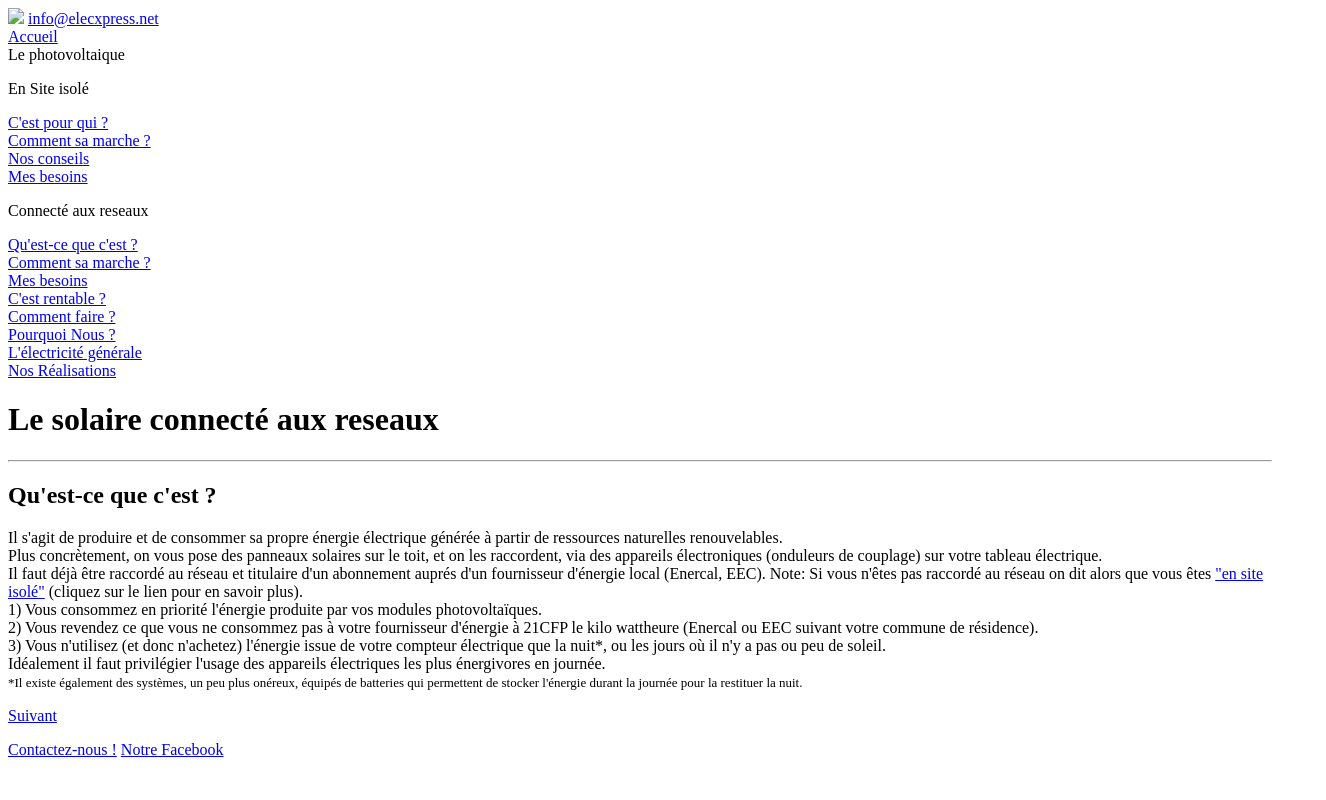
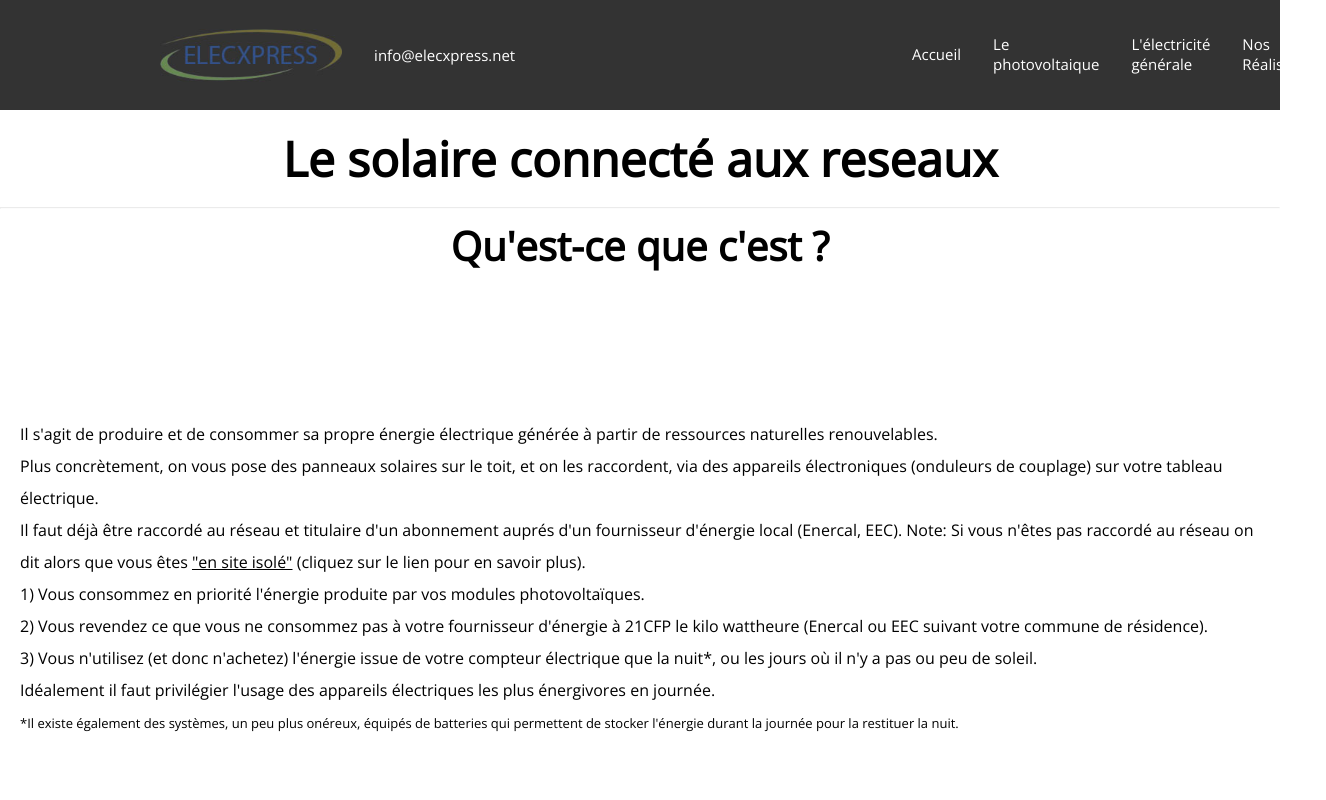
Before and after one commit to AKAmoldu/Projet_ElecXpress, a plain HTML site: page Projet_elec-xpress/sous-menu-connecté-reseaux/quest-ce-que-cest.html in a window 1280 px wide. Shown: the top 800 px of the page, 1326 px wide, since content can reach past the window. Drawn offline with nearby package versions, Linux system fonts and the light colour scheme; the site is published under a folder, as on GitHub Pages, so addresses that start at the root find nothing.

Commit message:
Update quest-ce-que-cest.html

```diff
--- a/Projet_elec-xpress/sous-menu-connecté-reseaux/quest-ce-que-cest.html
+++ b/Projet_elec-xpress/sous-menu-connecté-reseaux/quest-ce-que-cest.html
@@ -3,7 +3,7 @@
 <head>
     <meta charset="UTF-8">
     <meta name="viewport" content="width=device-width, initial-scale=1.0">
-    <link href="/style.css" type="text/css" rel="stylesheet">
+    <link href="../style.css" type="text/css" rel="stylesheet">
     <link href="https://fonts.googleapis.com/css2?family=Crimson+Text&family=Montserrat:wght@600&display=swap" rel="stylesheet">
     <link href="https://fonts.googleapis.com/css2?family=Open+Sans&display=swap" rel="stylesheet">
     <link rel="shortcut icon" href="#" type="image/x-icon" >
@@ -14,19 +14,19 @@
     <header>
 
         <div class="en-tete">
-            <a href="/index.html" class="titre"><img src="/image/GIFlogoColorSmall-edited.jpg"></a>
+            <a href="../index.html" class="titre"><img src="../image/GIFlogoColorSmall-edited.jpg"></a>
             <a href="mailto:info@elecxpress.net" class="email">info@elecxpress.net</a>
         </div>
         <nav class="menu">
 
-            <div class="menu-container"><a  href="/index.html" title="Accueil">Accueil</a></div>
+            <div class="menu-container"><a  href="../index.html" title="Accueil">Accueil</a></div>
             <div class="menu-container-item"><a  title="photovoltaique">Le photovoltaique</a>
                 <div class="sous-menu">
                     <div class="sous-menu-item-titre"><p>En Site isolé</p></div>
-                    <div class="sous-menu-item"><a href="/sous-menu-site_isole/cest-pour-qui.html">C'est pour qui ?</a></div>
-                    <div class="sous-menu-item"><a href="/sous-menu-site_isole/comment-sa-marche.html">Comment sa marche ?</a></div>
-                    <div class="sous-menu-item"><a href="/sous-menu-site_isole/Nos-conseils.html">Nos conseils</a></div>
-                    <div class="sous-menu-item"><a href="/sous-menu-site_isole/quelle-puissance-me-faut-il.html">Mes besoins</a></div>
+                    <div class="sous-menu-item"><a href="../sous-menu-site_isole/cest-pour-qui.html">C'est pour qui ?</a></div>
+                    <div class="sous-menu-item"><a href="../sous-menu-site_isole/comment-sa-marche.html">Comment sa marche ?</a></div>
+                    <div class="sous-menu-item"><a href="../sous-menu-site_isole/Nos-conseils.html">Nos conseils</a></div>
+                    <div class="sous-menu-item"><a href="../sous-menu-site_isole/quelle-puissance-me-faut-il.html">Mes besoins</a></div>
                     <div class="sous-menu-item-titre"><p> Connecté aux reseaux</p></div>
                     <div class="sous-menu-item"><a href="quest-ce-que-cest.html"> Qu'est-ce que c'est ?</a></div>
                     <div class="sous-menu-item"><a href="comment-sa-marche.html"> Comment sa marche ?</a></div>
@@ -36,8 +36,8 @@
                     <div class="sous-menu-item"><a href="nous-faire-confiance.html"> Pourquoi Nous ?</a></div>
                 </div>
             </div>
-            <div class="menu-container"><a  href="/L'electricite_generale.html" title="electricité générale">L'électricité générale</a></div>
-            <div class="menu-container"><a  href="/Nos-réalisation.html" title="Nos réalisations">Nos Réalisations</a></div>
+            <div class="menu-container"><a  href="../L'electricite_generale.html" title="electricité générale">L'électricité générale</a></div>
+            <div class="menu-container"><a  href="../Nos-réalisation.html" title="Nos réalisations">Nos Réalisations</a></div>
 
     </nav>
     </header>
@@ -54,7 +54,7 @@
             (onduleurs de couplage) sur votre tableau électrique.<br>
             Il faut déjà être raccordé au réseau et titulaire d'un abonnement auprés d'un fournisseur d'énergie local (Enercal, EEC).
             Note: Si vous n'êtes pas raccordé au réseau on dit alors que vous êtes
-            <a href="/sous-menu-site_isole/cest-pour-qui.html">"en site isolé"</a> (cliquez sur le lien pour en savoir plus).<br>
+            <a href="../sous-menu-site_isole/cest-pour-qui.html">"en site isolé"</a> (cliquez sur le lien pour en savoir plus).<br>
             1) Vous consommez en priorité l'énergie produite par vos modules photovoltaïques. <br>
             2) Vous revendez ce que vous ne consommez pas à votre fournisseur d'énergie à 21CFP le kilo wattheure
             (Enercal ou EEC suivant votre commune de résidence). <br>
@@ -78,7 +78,7 @@
         <a href="mailto:info@elecxpress.net">Contactez-nous !</a>
         <a href="https://www.facebook.com/ElecxpressNC/?ref=page_internal" target="_blank">Notre Facebook</a>
     </footer>
-    <script  type="text/javascript" src="script/script_connecté-aux-reseaux.js"></script>
-    <script type="text/javascript" src="/script/script-general.js" async></script>
+    <script  type="text/javascript" src="../script/script_connecté-aux-reseaux.js"></script>
+    <script type="text/javascript" src="../script/script-general.js" async></script>
 </body>
 </html>
```
